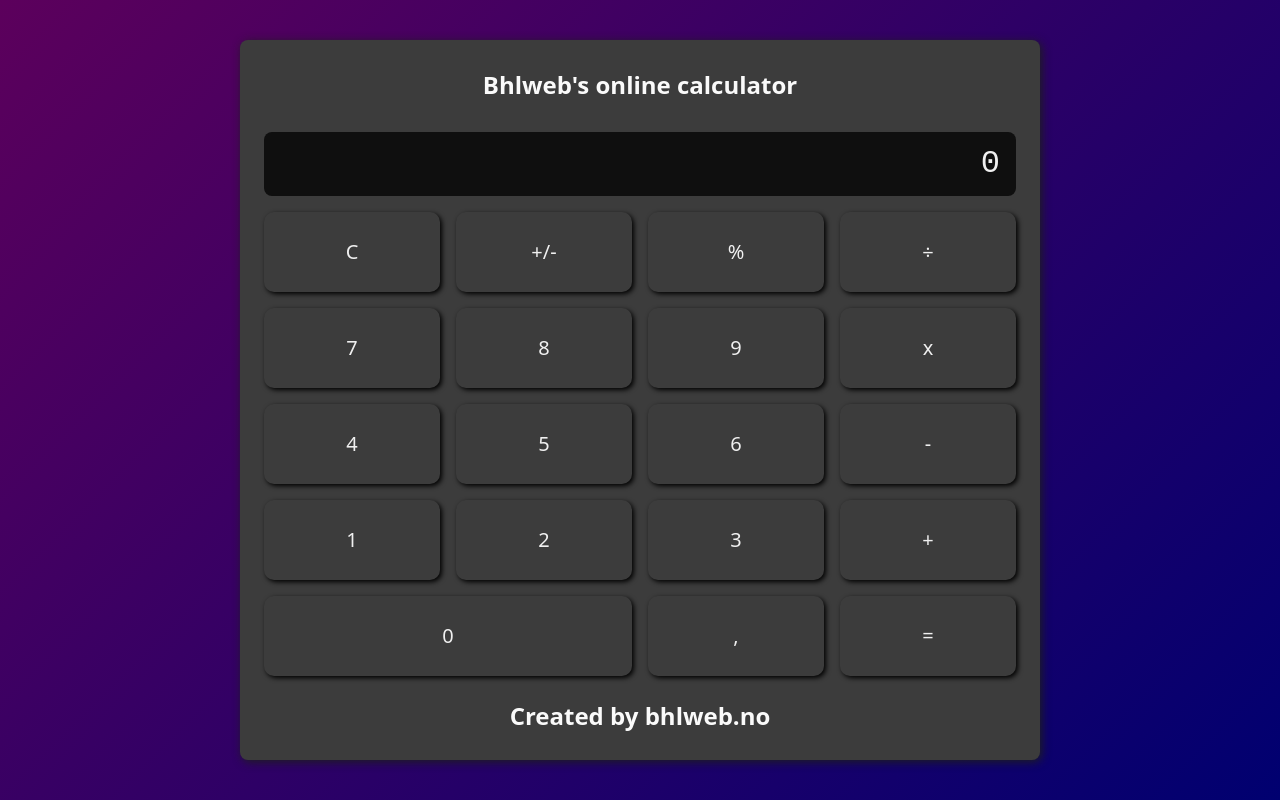
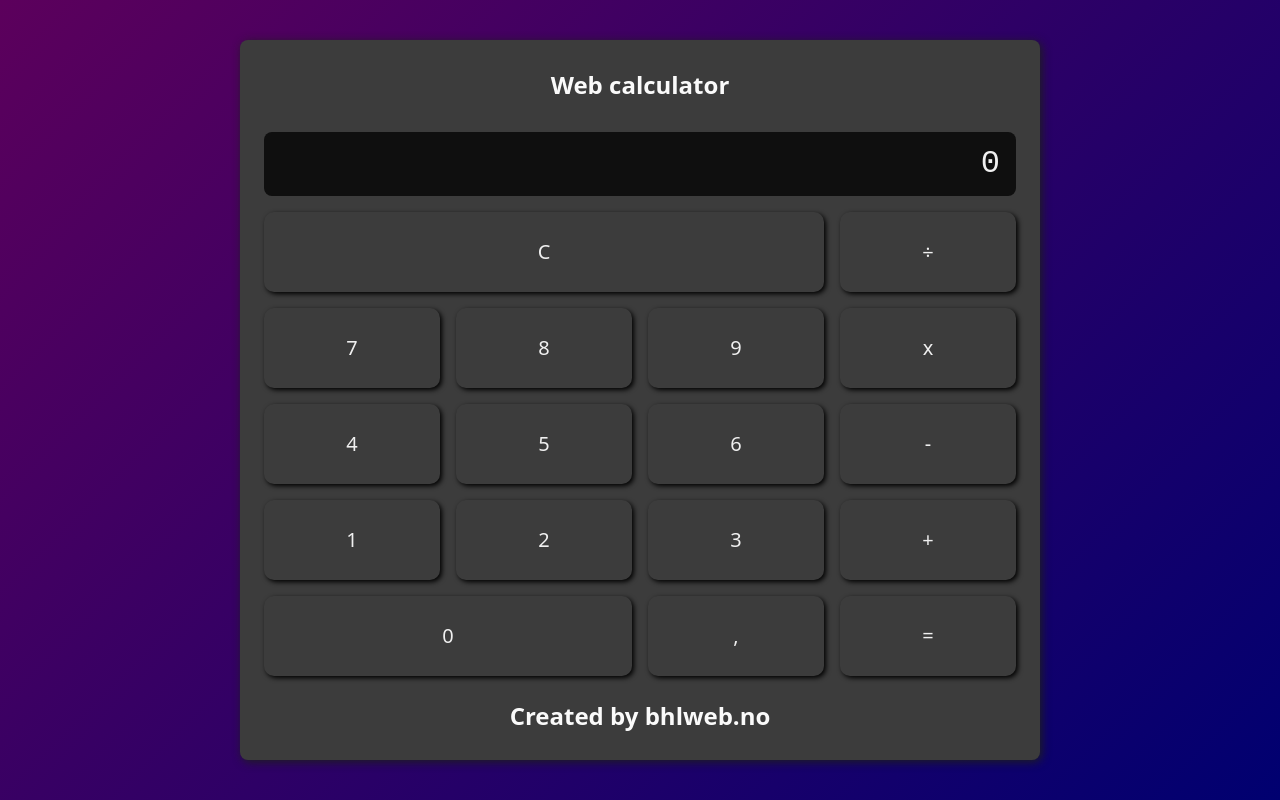
Before and after one commit to bLangved/web-calculator-app, a website with bundled scripts: page index.html in a window 1280 px wide. Built offline with nearby package versions, Linux system fonts and the light colour scheme.

Commit message:
Rework.
Slight adjustment. Removed a few buttons without functionality. Will be rewriting app from scratch later on.

```diff
--- a/index.html
+++ b/index.html
@@ -12,7 +12,7 @@
     <link
       id="favicon"
       rel="shortcut icon"
-      href="images/calculator_favicon.svg"
+      href="/src/images/calcfavi.svg"
       type="image/x-icon"
     />
     <script
@@ -23,15 +23,13 @@
   <body>
     <main>
       <div class="interface-container">
-        <h1>Bhlweb's online calculator</h1>
+        <h1>Web calculator</h1>
         <div class="interface-subcontainer">
           <div class="interfaceDisplay-container">
             <span id="interfaceDisplay">0</span>
           </div>
           <div class="numpad-container" id="numpad">
-            <button id="btnClear">C</button>
-            <button id="btnToggleSign">+/-</button>
-            <button id="btnPercent">%</button>
+            <button id="btnClear" class="triple-clear">C</button>
             <button id="btnDivide">÷</button>
             <button id="btnSeven">7</button>
             <button id="btnEight">8</button>
--- a/src/js/calculatorElements.js
+++ b/src/js/calculatorElements.js
@@ -1,7 +1,5 @@
 export const display = document.querySelector("#interfaceDisplay");
 export const btnClear = document.querySelector("#btnClear");
-export const btnToggleSign = document.querySelector("#btnToggleSign");
-export const btnPercent = document.querySelector("#btnPercent");
 export const btnDivide = document.querySelector("#btnDivide");
 export const btnMultiply = document.querySelector("#btnMultiply");
 export const btnSubtract = document.querySelector("#btnSubtract");
--- a/src/scss/style.scss
+++ b/src/scss/style.scss
@@ -125,6 +125,9 @@ main {
     gap: 1em;
   }
 
+  & .triple-clear {
+    grid-column: span 3;
+  }
   & .double-zero {
     grid-column: span 2;
   }
```
Also changed, not shown: src/css/style.css, src/images/calcfavi.svg (added), src/images/calculator.png (added), 1 other file.
